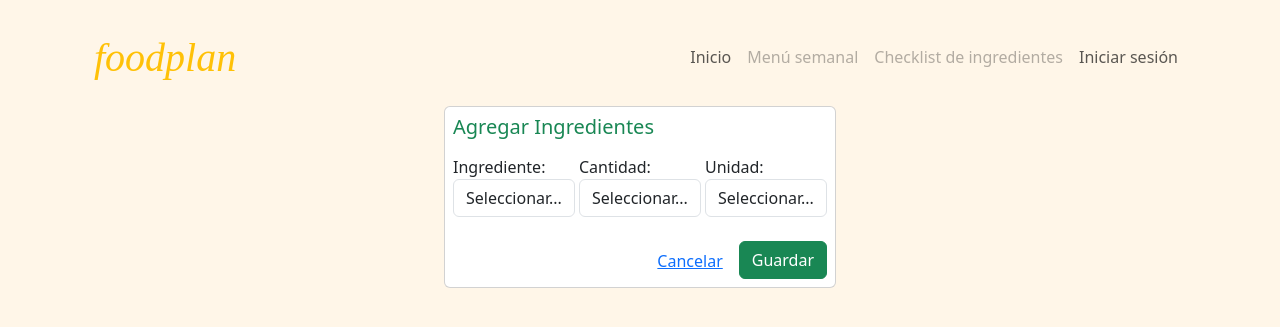
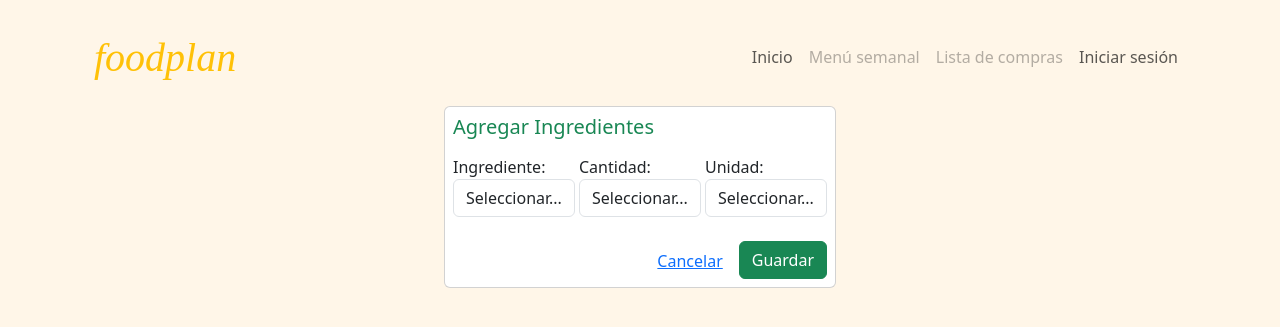
Before and after one commit to dsveraa/foodplan, a Flask app: page /add_ingredients in a window 1280 px wide. Shown: the top 327 px of the page. Run offline with Flask 3, Linux system fonts and the light colour scheme; some libraries are stand-ins or nearby versions; some web fonts are replaced.

```diff
--- a/app/services/helpers.py
+++ b/app/services/helpers.py
@@ -56,7 +56,7 @@ def obtener_detalles_combinacion(dia_nombre_esp):
         user_id = session.get('user_id')
         combinacion_obj = Combinacion.query.filter_by(dia=dia_nombre_esp, user_id=user_id).first()
     else:
-        combinacion_obj = Combinacion.query.filter_by(dia=dia_nombre_esp).first()
+        combinacion_obj = Combinacion.query.filter_by(dia=dia_nombre_esp, user_id=1).first()
 
     if not combinacion_obj:
         return None, None, None, None, None
--- a/app/templates/base.html
+++ b/app/templates/base.html
@@ -115,10 +115,9 @@
 
             <li class="nav-item">
               {% if session.get("user_id") %}
-              <a class="nav-link {% if request.path == '/ingredients' %}active{% endif %}" href="/ingredients">Checklist
-                de ingredientes</a>
+              <a class="nav-link {% if request.path == '/ingredients' %}active{% endif %}" href="/ingredients">Lista de compras</a>
               {% else %}
-              <a class="nav-link disabled" href="">Checklist de ingredientes</a>
+              <a class="nav-link disabled" href="">Lista de compras</a>
               {% endif %}
             </li>
 
```
